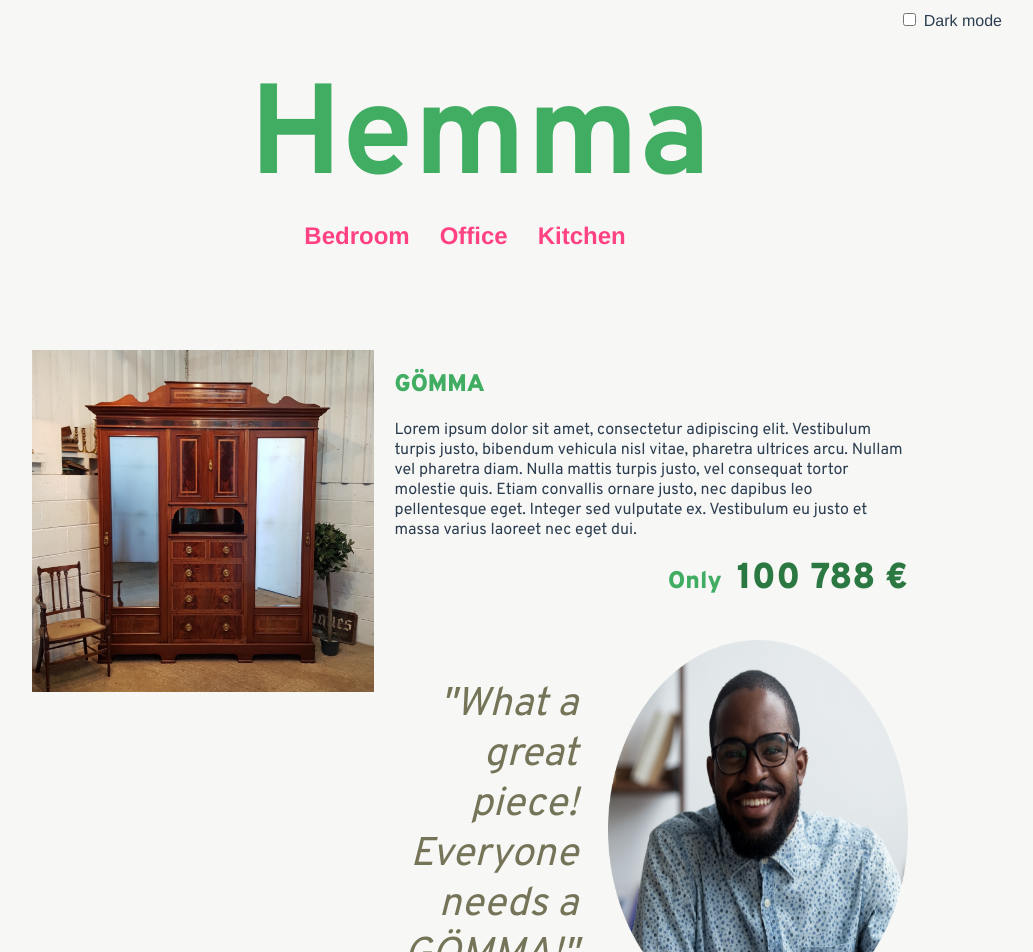
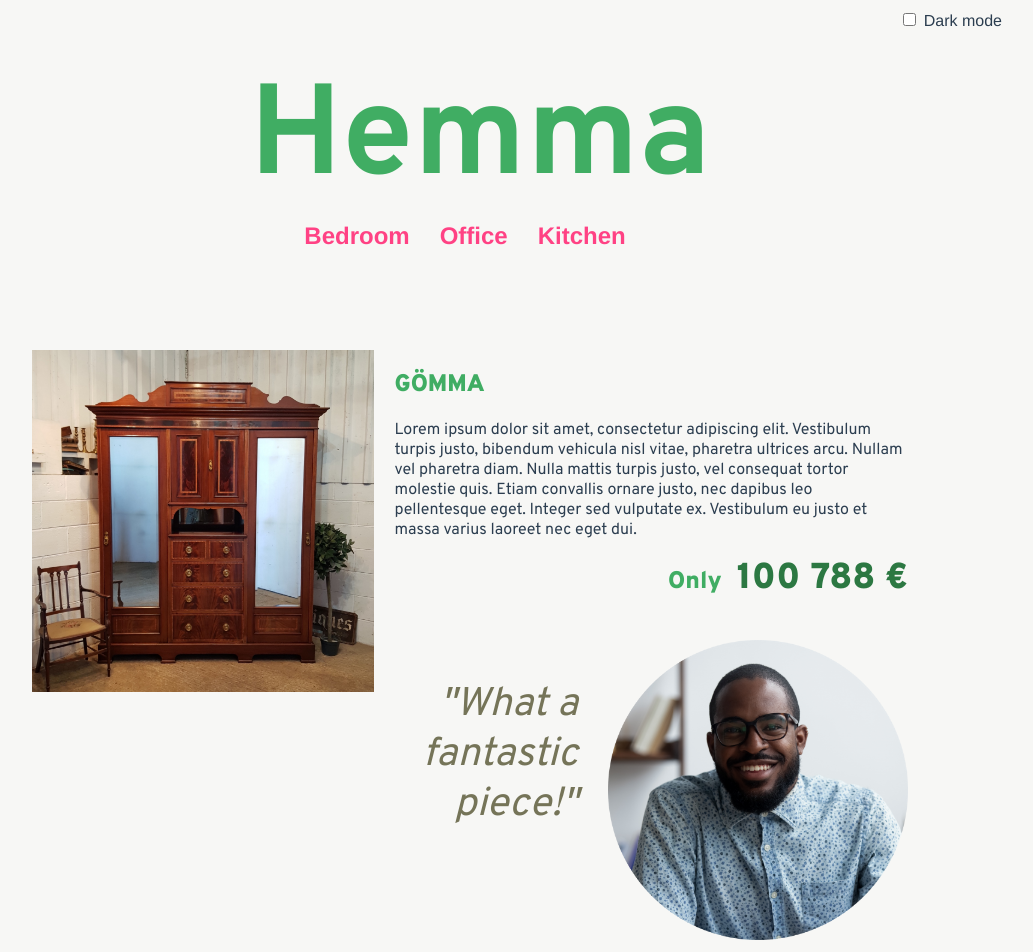
Before and after one commit to kristina-emanuelsson/code-along, a Vue app: page / in a window 1280 px wide. Shown: the top 952 px of the page, without its empty margins (160-1193 px from the left). Built offline with nearby package versions, Linux system fonts and the light colour scheme; a web font is replaced by a local one.

Commit message:
Update personal shopper quote

```diff
--- a/src/pages/Bedroom.vue
+++ b/src/pages/Bedroom.vue
@@ -17,7 +17,7 @@
         <span>Only</span>100 788 €
       </div>
       <div class="personal-shopper">
-        <p>"What a great piece! Everyone needs a GÖMMA!"</p>
+        <p>"What a fantastic piece!"</p>
         <img :src="getImg('happy_guy.png')">
       </div>
     </div>
--- a/src/pages/Kitchen.vue
+++ b/src/pages/Kitchen.vue
@@ -17,7 +17,7 @@
         <span>Only</span>129 €
       </div>
       <div class="personal-shopper">
-        <p>"What a great piece! Everyone needs a MATIG!"</p>
+        <p>"What a fantastic piece!"</p>
         <img :src="getImg('happy_guy.png')">
       </div>
     </div>
--- a/src/pages/Office.vue
+++ b/src/pages/Office.vue
@@ -17,7 +17,7 @@
         <span>Only</span>57 999 €
       </div>
       <div class="personal-shopper">
-        <p>"What a great piece! Everyone needs a JOBBIG!"</p>
+        <p>"What a fantastic piece!"</p>
         <img :src="getImg('happy_guy.png')">
       </div>
     </div>
```
